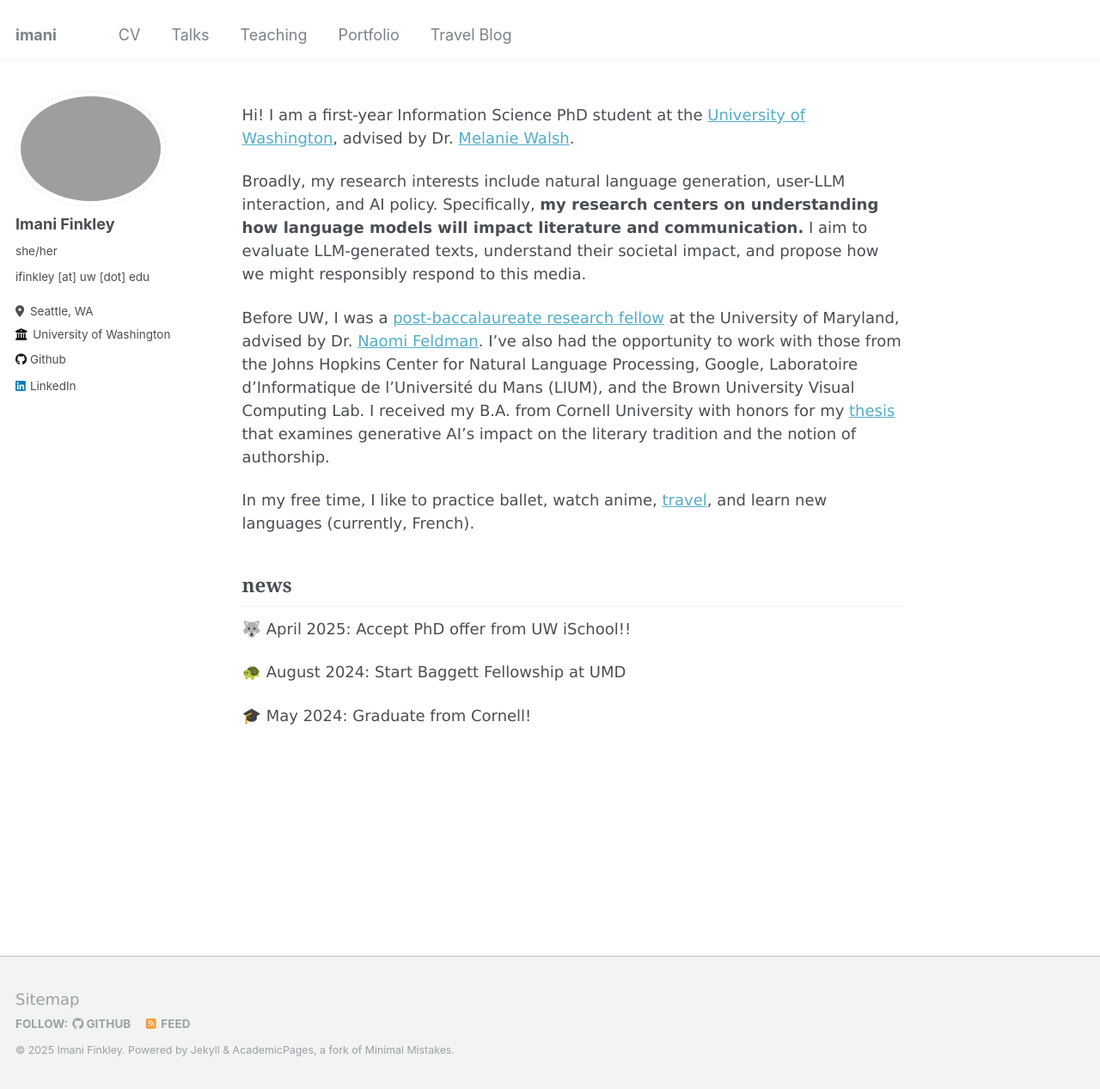
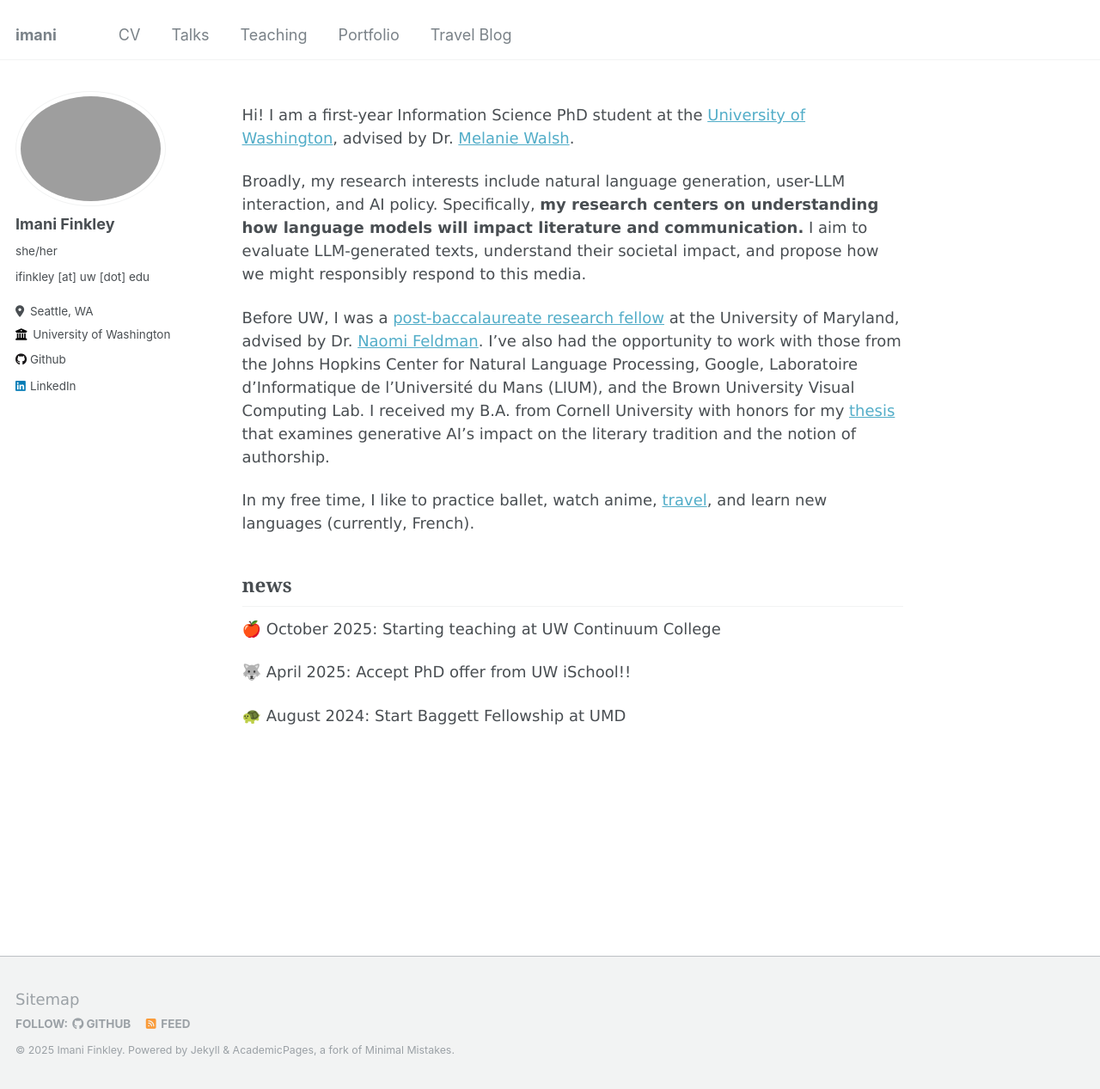
Before and after one commit to imanif/imanif.github.io, a Jekyll site: the page built from _pages/about.md, in a window 1280 px wide and 1267 px high. Shown: the whole window at 86% size. Built offline with Jekyll 4.4.1, drawn with Linux system fonts in a browser that asks for light colours.

Commit message:
update about

```diff
--- a/_pages/about.md
+++ b/_pages/about.md
@@ -17,8 +17,8 @@ In my free time, I like to practice ballet, watch anime, [travel](https://imanii
 
 ## **news**
 
+🍎 October 2025: Starting teaching at UW Continuum College
+
 🐺 April 2025: Accept PhD offer from UW iSchool!!
 
 🐢 August 2024: Start Baggett Fellowship at UMD
-
-🎓 May 2024: Graduate from Cornell!
```
